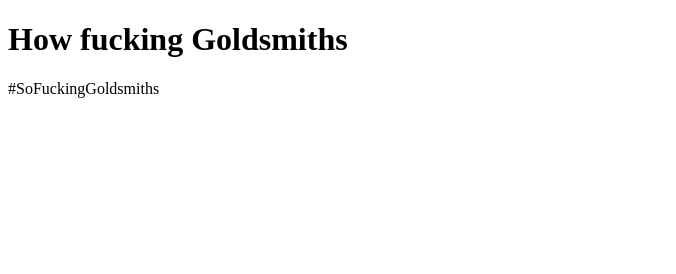
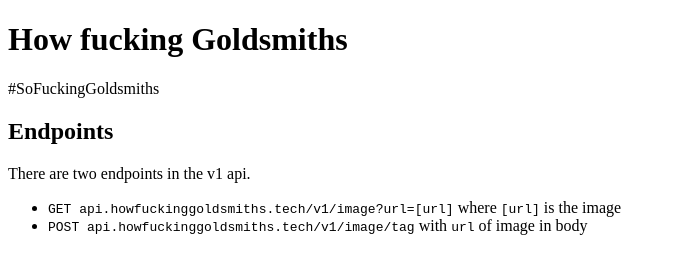
Before and after one commit to HowFuckingGoldsmiths/howfuckinggoldsmiths, a plain HTML site: page index.html in a window 1280 px wide. Shown: the whole page, without its empty margins (0-676 px from the left). Drawn offline with Linux system fonts and the light colour scheme.

Commit message:
Update docs

```diff
--- a/index.html
+++ b/index.html
@@ -7,5 +7,11 @@
 <body>
   <h1>How fucking Goldsmiths</h1>
   <p>#SoFuckingGoldsmiths</p>
+  <h2>Endpoints</h2>
+  <p>There are two endpoints in the v1 api.</p>
+  <ul>
+    <li><code>GET api.howfuckinggoldsmiths.tech/v1/image?url=[url]</code> where <code>[url]</code> is the image</li>
+    <li><code>POST api.howfuckinggoldsmiths.tech/v1/image/tag</code> with <code>url</code> of image in body</li>
+  </ul>
 </body>
 </html>
```
